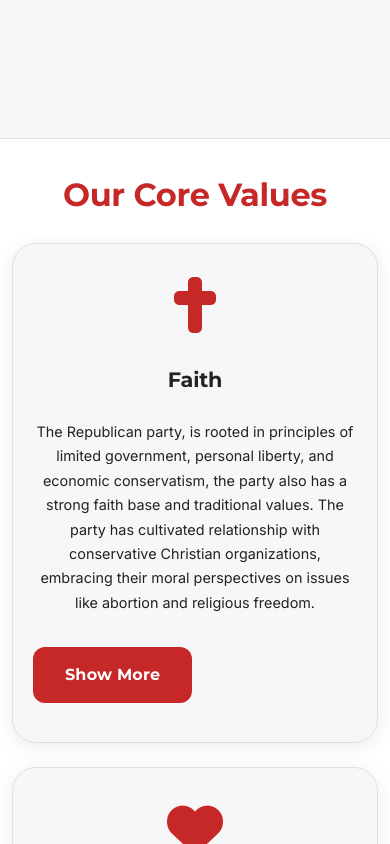
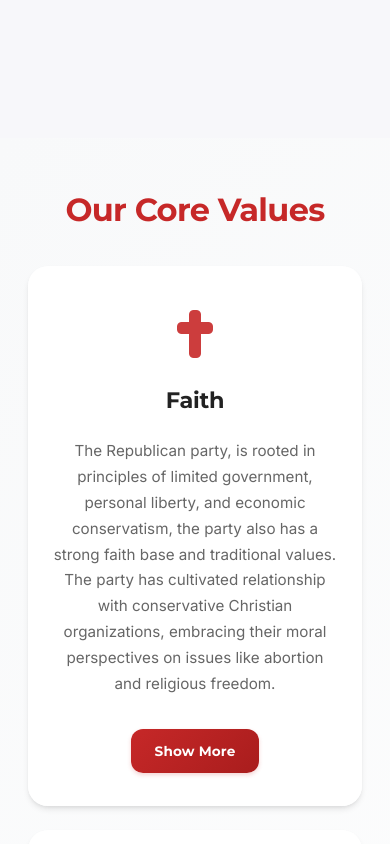
Before and after one commit to TravisBrown01/HawaiiRepub, a Next.js app: page /about in a window 390 px wide. Shown: the part 2960-3804 px from the top of the page. Built offline with nearby package versions, Linux system fonts and the light colour scheme.

Commit message:
Update Faith, Family, Freedom cards to follow Apple design guidelines

```diff
--- a/app/globals.css
+++ b/app/globals.css
@@ -690,139 +690,133 @@ footer .socials a:hover {
   transform: scale(1.02);
 }
 
-/* Core Values Section */
+/* Core Values Section - Apple Design Guidelines */
 .core-values-section {
-  background: var(--gop-gray-card);
+  background: linear-gradient(135deg, #f8f9fa 0%, #ffffff 100%);
   padding: 6rem 0;
-  border-top: 1px solid var(--gop-gray-border);
-  border-bottom: 1px solid var(--gop-gray-border);
 }
 
 .core-values-section h2 {
   font-family: 'Montserrat', Arial, sans-serif;
   font-size: 3rem;
   color: var(--gop-red);
-  text-align: center;
-  margin-bottom: 4rem;
-  font-weight: 700;
-  letter-spacing: -0.01em;
+  margin-bottom: 3rem;
+  font-weight: 700;
+  letter-spacing: -0.02em;
+  text-align: center;
 }
 
 .values-grid {
   display: grid;
-  grid-template-columns: repeat(auto-fit, minmax(350px, 1fr));
-  gap: 3rem;
+  grid-template-columns: repeat(auto-fit, minmax(380px, 1fr));
+  gap: 2.5rem;
   max-width: 1200px;
   margin: 0 auto;
+  padding: 0 2rem;
 }
 
 .value-card {
-  background: var(--gop-gray-bg);
-  border-radius: 24px;
-  padding: 0;
-  box-shadow: 0 4px 20px rgba(0,0,0,0.08);
-  border: 1px solid var(--gop-gray-border);
-  transition: all 0.3s cubic-bezier(0.4, 0, 0.2, 1);
+  background: rgba(255, 255, 255, 0.9);
+  backdrop-filter: blur(20px);
+  border-radius: 20px;
+  padding: 3rem 2.5rem;
+  box-shadow:
+    0 4px 6px -1px rgba(0, 0, 0, 0.1),
+    0 2px 4px -1px rgba(0, 0, 0, 0.06);
+  border: 1px solid rgba(255, 255, 255, 0.2);
+  transition: all 0.4s cubic-bezier(0.4, 0, 0.2, 1);
   text-align: center;
   position: relative;
   overflow: hidden;
-  min-height: 500px;
-}
-
-.value-bg-image {
+  min-height: 480px;
+  display: flex;
+  flex-direction: column;
+  justify-content: space-between;
+}
+
+.value-card::before {
+  content: '';
   position: absolute;
   top: 0;
   left: 0;
   right: 0;
-  bottom: 0;
-  z-index: 1;
-}
-
-.value-img {
-  object-fit: cover;
-  object-position: center;
-  opacity: 0.15;
+  height: 4px;
+  background: linear-gradient(90deg, var(--gop-red) 0%, #a91d1d 100%);
+  opacity: 0;
   transition: opacity 0.3s ease;
 }
 
-.value-overlay {
-  position: absolute;
-  top: 0;
-  left: 0;
-  right: 0;
-  bottom: 0;
-  background: linear-gradient(135deg, rgba(255,255,255,0.95) 0%, rgba(247,247,250,0.98) 100%);
-  z-index: 2;
-}
-
-.value-content {
-  position: relative;
-  z-index: 3;
-  padding: 3rem 2.5rem;
-  height: 100%;
-  display: flex;
-  flex-direction: column;
-  justify-content: center;
-}
-
 .value-card:hover {
-  transform: translateY(-8px);
-  box-shadow: 0 12px 40px rgba(198,40,40,0.15);
-}
-
-.value-card:hover .value-img {
-  opacity: 0.2;
+  transform: translateY(-8px) scale(1.02);
+  box-shadow:
+    0 20px 25px -5px rgba(0, 0, 0, 0.1),
+    0 10px 10px -5px rgba(0, 0, 0, 0.04);
+  border-color: rgba(198, 40, 40, 0.2);
+}
+
+.value-card:hover::before {
+  opacity: 1;
 }
 
 .value-icon {
-  font-size: 3.5rem;
+  font-size: 3rem;
   color: var(--gop-red);
   margin-bottom: 2rem;
   text-align: center;
-  transition: transform 0.3s ease;
+  transition: all 0.3s cubic-bezier(0.4, 0, 0.2, 1);
+  opacity: 0.9;
 }
 
 .value-card:hover .value-icon {
   transform: scale(1.1);
+  opacity: 1;
 }
 
 .value-card h3 {
   font-family: 'Montserrat', Arial, sans-serif;
-  font-size: 2rem;
+  font-size: 1.8rem;
   color: var(--gop-text);
   margin-bottom: 1.5rem;
   font-weight: 700;
   text-align: center;
   letter-spacing: -0.01em;
+  line-height: 1.2;
 }
 
 .value-card p {
-  font-size: 1.1rem;
+  font-size: 1.05rem;
   line-height: 1.7;
-  color: var(--gop-text);
+  color: var(--gop-text-light);
   margin-bottom: 2rem;
   flex-grow: 1;
+  font-weight: 400;
 }
 
 .value-card .show-more {
-  background: var(--gop-red);
+  background: linear-gradient(135deg, var(--gop-red) 0%, #a91d1d 100%);
   color: #fff;
   border: none;
-  padding: 1rem 2rem;
+  padding: 0.875rem 2rem;
   border-radius: 12px;
-  font-size: 1rem;
+  font-size: 0.95rem;
   cursor: pointer;
-  transition: all 0.3s ease;
+  transition: all 0.3s cubic-bezier(0.4, 0, 0.2, 1);
   font-family: 'Montserrat', Arial, sans-serif;
   font-weight: 600;
   letter-spacing: 0.01em;
   align-self: center;
+  box-shadow: 0 2px 4px rgba(198, 40, 40, 0.2);
 }
 
 .value-card .show-more:hover {
-  background: #a91d1d;
+  background: linear-gradient(135deg, #a91d1d 0%, #8b1a1a 100%);
   transform: translateY(-2px);
-  box-shadow: 0 4px 12px rgba(198,40,40,0.3);
+  box-shadow: 0 4px 12px rgba(198, 40, 40, 0.3);
+}
+
+.value-card .show-more:active {
+  transform: translateY(0);
+  box-shadow: 0 2px 4px rgba(198, 40, 40, 0.2);
 }
 
 /* Principles Section */
@@ -2002,29 +1996,36 @@ footer .socials a:hover {
 
   /* Core Values Mobile */
   .core-values-section {
-    padding: 2rem 0;
+    padding: 4rem 0;
   }
 
   .core-values-section h2 {
-    font-size: 2rem;
-    margin-bottom: 1.5rem;
+    font-size: 2.5rem;
+    margin-bottom: 2.5rem;
   }
 
   .values-grid {
     grid-template-columns: 1fr;
-    gap: 1.5rem;
+    gap: 2rem;
+    padding: 0 1.5rem;
   }
 
   .value-card {
-    padding: 1.5rem;
+    padding: 2.5rem 2rem;
+    min-height: auto;
   }
 
   .value-card h3 {
-    font-size: 1.4rem;
+    font-size: 1.6rem;
   }
 
   .value-card p {
-    font-size: 0.95rem;
+    font-size: 1rem;
+  }
+
+  .value-card .show-more {
+    padding: 0.75rem 1.75rem;
+    font-size: 0.9rem;
   }
 
   /* Principles Mobile */
@@ -3389,3 +3390,36 @@ footer .socials a:hover {
   font-size: 1.2rem;
   display: inline-block;
 }
+
+@media (max-width: 480px) {
+  .core-values-section {
+    padding: 3rem 0;
+  }
+
+  .core-values-section h2 {
+    font-size: 2rem;
+    margin-bottom: 2rem;
+  }
+
+  .values-grid {
+    padding: 0 1rem;
+    gap: 1.5rem;
+  }
+
+  .value-card {
+    padding: 2rem 1.5rem;
+  }
+
+  .value-card h3 {
+    font-size: 1.4rem;
+  }
+
+  .value-card p {
+    font-size: 0.95rem;
+  }
+
+  .value-card .show-more {
+    padding: 0.7rem 1.5rem;
+    font-size: 0.85rem;
+  }
+}
```
